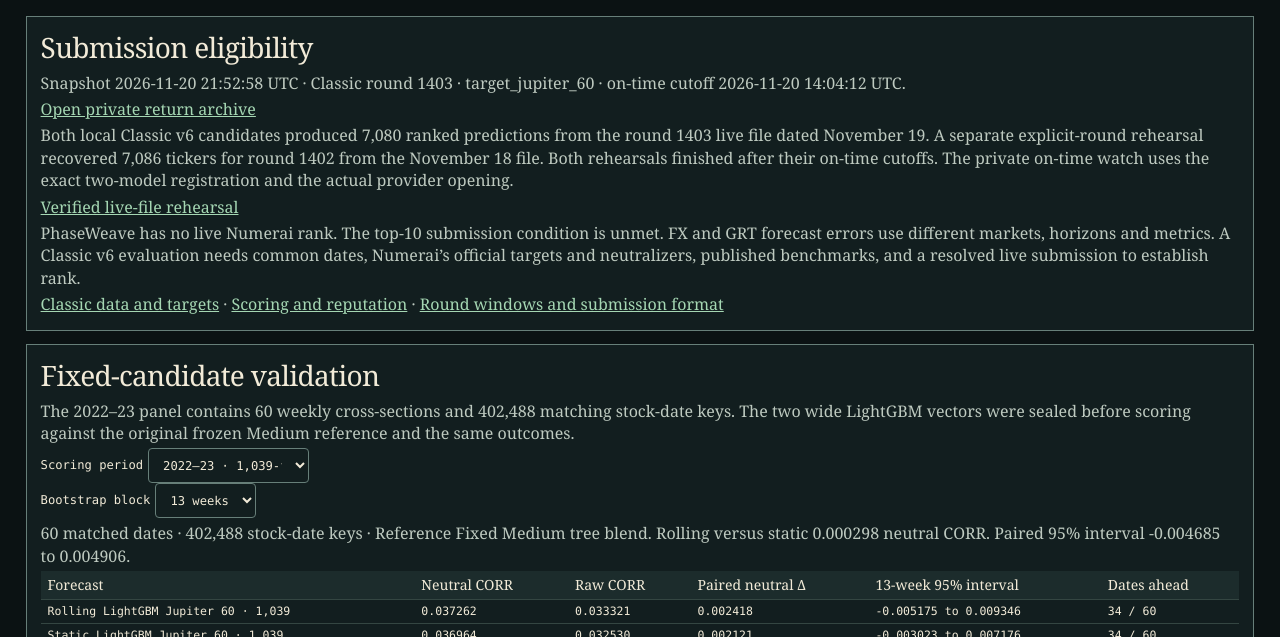
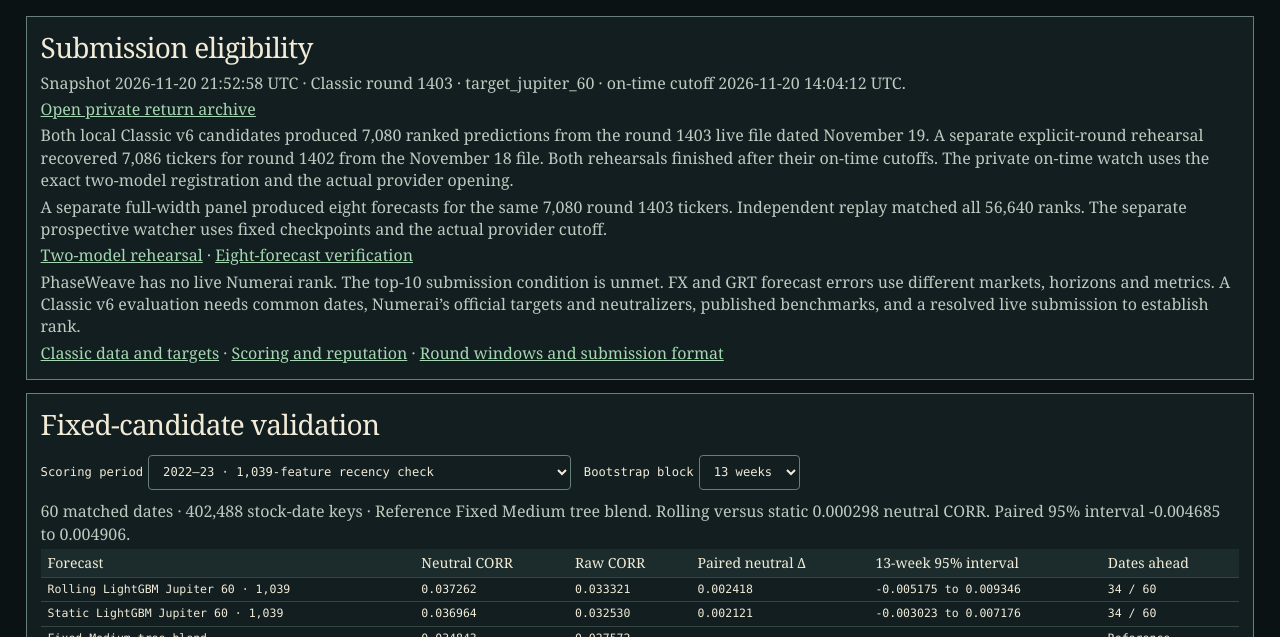
Before and after one commit to amelie-iska/phaseweave-lab, a plain HTML site: page numerai.html in a window 1280 px wide. Shown: the part 163-800 px from the top of the page. Drawn offline with Linux system fonts and the light colour scheme.

Commit message:
Publish Numerai full-width shadow verification and matched selector scores

```diff
--- a/architecture.css
+++ b/architecture.css
@@ -7,6 +7,9 @@
 .architecture button,.architecture select,.architecture label, #arch-stage-label { font: .76rem/1.4 var(--mono); }
 .architecture label { display:flex; align-items:center; gap:5px; }
 .architecture label select { max-width:22ch; }
+.arch-period-controls { display:flex; flex-wrap:wrap; gap:.4rem .8rem; margin-block:.65rem; }
+.arch-period-controls label { min-width:0; flex-wrap:wrap; }
+.arch-period-controls label select { max-width:100%; min-width:0; text-overflow:ellipsis; }
 .architecture input[type="range"] { width:82px; }
 .architecture #arch-depth { width:clamp(140px,25vw,350px); }
 .arch-grid { display:grid; grid-template-columns:minmax(0,1.67fr) minmax(300px,1fr); gap:12px; }
--- /dev/null
+++ b/numerai-development-disagreement-v1.json
@@ -0,0 +1,191 @@
+{
+  "by_year": {
+    "neutral_corr": {
+      "2020": {
+        "dates": 26,
+        "mean": {
+          "diverse-target-fullwidth-blend": 0.018758846693275148,
+          "gate": 0.019070264621465174,
+          "lgbm_jupiter_60": 0.0276927775833729,
+          "same-target-fullwidth-blend": 0.01903360323800077
+        }
+      },
+      "2021": {
+        "dates": 53,
+        "mean": {
+          "diverse-target-fullwidth-blend": 0.05535240704451611,
+          "gate": 0.05466602017883722,
+          "lgbm_jupiter_60": 0.06057852339368287,
+          "same-target-fullwidth-blend": 0.05520485937976256
+        }
+      }
+    },
+    "raw_corr": {
+      "2020": {
+        "dates": 26,
+        "mean": {
+          "diverse-target-fullwidth-blend": 0.013562117296062343,
+          "gate": 0.01503120623374826,
+          "lgbm_jupiter_60": 0.019517546336944854,
+          "same-target-fullwidth-blend": 0.014949320740285802
+        }
+      },
+      "2021": {
+        "dates": 53,
+        "mean": {
+          "diverse-target-fullwidth-blend": 0.044884773662149186,
+          "gate": 0.04617984292587692,
+          "lgbm_jupiter_60": 0.05250167925411013,
+          "same-target-fullwidth-blend": 0.04781141408101698
+        }
+      }
+    }
+  },
+  "choices": {
+    "diverse-target-fullwidth-blend": 23,
+    "same-target-fullwidth-blend": 56
+  },
+  "comparisons": {
+    "neutral_corr": {
+      "diverse-target-fullwidth-blend": {
+        "delta": -0.0003579954145321655,
+        "paired_ci13": [
+          -0.003360177152516508,
+          0.0023841987665949266
+        ],
+        "paired_ci26": [
+          -0.0036413579038393315,
+          0.0020363833623867128
+        ],
+        "ties": 23,
+        "wins": 27
+      },
+      "lgbm_jupiter_60": {
+        "delta": -0.006804405156916717,
+        "paired_ci13": [
+          -0.012375019469538513,
+          -0.0012306079949846026
+        ],
+        "paired_ci26": [
+          -0.011991589107112937,
+          -0.002851607141053406
+        ],
+        "ties": 0,
+        "wins": 23
+      },
+      "same-target-fullwidth-blend": {
+        "delta": -0.0003494339453034012,
+        "paired_ci13": [
+          -0.0009986312359345133,
+          0.00030708605620126357
+        ],
+        "paired_ci26": [
+          -0.001031437219543589,
+          0.00020117824430034107
+        ],
+        "ties": 56,
+        "wins": 6
+      }
+    },
+    "raw_corr": {
+      "diverse-target-fullwidth-blend": {
+        "delta": 0.0013523415614861412,
+        "paired_ci13": [
+          -0.00035524206901360204,
+          0.003154343830189431
+        ],
+        "paired_ci26": [
+          -0.0004046799114555779,
+          0.002723194616618511
+        ],
+        "ties": 23,
+        "wins": 35
+      },
+      "lgbm_jupiter_60": {
+        "delta": -0.005717748963031286,
+        "paired_ci13": [
+          -0.010706750953023132,
+          -0.0011906743530754732
+        ],
+        "paired_ci26": [
+          -0.010713292787450307,
+          -0.0018871861433327499
+        ],
+        "ties": 0,
+        "wins": 25
+      },
+      "same-target-fullwidth-blend": {
+        "delta": -0.0010676487138278332,
+        "paired_ci13": [
+          -0.0021414001735813844,
+          -0.00019822142666320276
+        ],
+        "paired_ci26": [
+          -0.00212920454080019,
+          -0.00014833150794926216
+        ],
+        "ties": 56,
+        "wins": 4
+      }
+    }
+  },
+  "dates_previously_scored": true,
+  "format": "phaseweave.numerai-development-disagreement.v1",
+  "independent_receipt_sha256": "8ff3eb201ed88428448d44df619f1ff52e6308b9ce01aff0fbac4acf57185bea",
+  "independent_verification": {
+    "aggregate_sha256": "009ddeee0ce1e19c913fd9715f31025467a349c620cb56cd42be483b5f8cce46",
+    "disagreement_max_abs": 4.440892098500626e-16,
+    "independent_choice_matches": 79,
+    "max_ci_error": 3.469446951953614e-18,
+    "max_delta_error": 1.734723475976807e-18,
+    "paired_ci_verified": 12,
+    "paired_deltas_verified": 6,
+    "source_sha256": "c6803fd9736097ae15f91f3a62ced4c4ddf507a09b06f3df82bae60e393b0893",
+    "verified": true
+  },
+  "means": {
+    "neutral_corr": {
+      "diverse-target-fullwidth-blend": 0.04330895680233554,
+      "gate": 0.042950961387803376,
+      "lgbm_jupiter_60": 0.04975536654472009,
+      "same-target-fullwidth-blend": 0.04330039533310678
+    },
+    "raw_corr": {
+      "diverse-target-fullwidth-blend": 0.034576051313816795,
+      "gate": 0.035928392875302945,
+      "lgbm_jupiter_60": 0.04164614183833422,
+      "same-target-fullwidth-blend": 0.03699604158913077
+    }
+  },
+  "method": {
+    "bootstrap_draws": 10000,
+    "bootstrap_seed": 20261121,
+    "circular_blocks_weeks": [
+      13,
+      26
+    ],
+    "era_dates": [
+      "2020-07-03",
+      "2021-12-31"
+    ],
+    "primary": "gate minus fixed diverse-target blend, equal-era mean neutral correlation",
+    "score": "target_jupiter_60",
+    "warmup_window_weeks": 26
+  },
+  "new_download_bytes": 0,
+  "packaged_reproduction": {
+    "aggregate_sha256": "fc297fa0c4841d9517aaeb592f7a8b011c9afe28972232537bb8abf12fbd723a",
+    "all_numeric_results_identical": true,
+    "selections_sha256": "202c963adefa32bf745800d03314646954c977ef7715ef19701f34b9de389930",
+    "source_sha256": "80c380765290eaf5a2d0c6bc2229c4d04a7ad5c76cd012dce878eabf7b9ada40"
+  },
+  "per_date_input_sha256": "eb99c918179a2c2a9b1bf6d44aefe0ac19dd6104264871fbd12432bb29c4c61b",
+  "prediction_freeze_sha256": "6d190d153d2dbed673215b7c243cb914edcd75d62b54d723f78c34d60423dee5",
+  "prospective_rounds": 0,
+  "raw_target_files_opened": false,
+  "registration_sha256": "c70a530103b7a2c07951f6a91dd51baea912ba011c41d7fb5ce3e307bc84386a",
+  "scored_dates": 79,
+  "scored_stock_dates": 535636,
+  "source_aggregate_sha256": "009ddeee0ce1e19c913fd9715f31025467a349c620cb56cd42be483b5f8cce46",
+  "warmup_dates": 26
+}
--- a/numerai.html
+++ b/numerai.html
@@ -18,18 +18,20 @@
    <p id="numerai-session" role="status">Loading the public leaderboard receipt.</p>
    <p><a href="returns.html">Open private return archive</a></p>
    <p>Both local Classic v6 candidates produced 7,080 ranked predictions from the round 1403 live file dated November 19. A separate explicit-round rehearsal recovered 7,086 tickers for round 1402 from the November 18 file. Both rehearsals finished after their on-time cutoffs. The private on-time watch uses the exact two-model registration and the actual provider opening.</p>
-   <p><a href="numerai-shadow-rehearsal-v1.json">Verified live-file rehearsal</a></p>
+   <p>A separate full-width panel produced eight forecasts for the same 7,080 round 1403 tickers. Independent replay matched all 56,640 ranks. The separate prospective watcher uses fixed checkpoints and the actual provider cutoff.</p>
+   <p><a href="numerai-shadow-rehearsal-v1.json">Two-model rehearsal</a> · <a href="numerai-fullwidth-shadow-rehearsal-v1.json">Eight-forecast verification</a></p>
    <p>PhaseWeave has no live Numerai rank. The top-10 submission condition is unmet. FX and GRT forecast errors use different markets, horizons and metrics. A Classic v6 evaluation needs common dates, Numerai’s official targets and neutralizers, published benchmarks, and a resolved live submission to establish rank.</p>
    <p><a href="https://docs.numer.ai/numerai-tournament/data">Classic data and targets</a> · <a href="https://docs.numer.ai/numerai-tournament/scoring">Scoring and reputation</a> · <a href="https://docs.numer.ai/numerai-tournament/submissions">Round windows and submission format</a></p>
   </section>
   <section class="arch-panel" id="fresh-validation"><h2>Fixed-candidate validation</h2>
-   <p>The 2022–23 panel contains 60 weekly cross-sections and 402,488 matching stock-date keys. The two wide LightGBM vectors were sealed before scoring against the original frozen Medium reference and the same outcomes.</p>
-   <label>Scoring period <select id="numerai-fresh-period"><option value="wide">2022–23 · 1,039-feature recency check</option><option value="preterminal">Jul–Sep 2024 · nine frozen forecasts</option><option value="audit">2022–23 · original candidate audit</option><option value="development">2020–21 · reused development with published LightGBM</option><option value="multitarget">2020–21 · wide target diversity</option><option value="scale">2020–21 · 350 vs 1,017 vs 1,039 LightGBM inputs</option><option value="rolling">2021 · rolling vs static training</option></select></label>
+   <div class="arch-period-controls">
+   <label>Scoring period <select id="numerai-fresh-period"><option value="wide">2022–23 · 1,039-feature recency check</option><option value="preterminal">Jul–Sep 2024 · nine frozen forecasts</option><option value="audit">2022–23 · original candidate audit</option><option value="development">2020–21 · reused development with published LightGBM</option><option value="multitarget">2020–21 · wide target diversity</option><option value="disagreement">2020–21 · disagreement selector</option><option value="scale">2020–21 · 350 vs 1,017 vs 1,039 LightGBM inputs</option><option value="rolling">2021 · rolling vs static training</option></select></label>
    <label>Bootstrap block <select id="numerai-fresh-block"><option value="13">13 weeks</option><option value="26">26 weeks</option></select></label>
+   </div>
    <p id="numerai-fresh-summary" role="status">Loading the scored comparison.</p>
-   <div class="arch-scroll" id="numerai-fresh-table"></div>
+   <div class="arch-scroll" id="numerai-fresh-table" role="region" aria-label="Matched scores" tabindex="0"></div>
    <p>Paired intervals use circular weekly-block resampling for overlapping outcomes. The 2022–23 and 2024 comparisons use the fixed Medium tree blend as reference. Published LightGBM is available on the 2020–21 periods shown here.</p>
-   <p><a href="numerai-preterminal-2024-v1.json">July–September 2024 frozen audit</a> · <a href="numerai-wide-2022-23-v1.json">Wide recency result</a> · <a href="numerai-2022-23-validation-v1.json">Original candidate audit</a> · <a href="numerai-fullwidth-multitarget-v1.json">Wide target diversity</a> · <a href="numerai-neural-development-v1.json">Benchmark development results</a> · <a href="numerai-historical-uncertainty-v1.json">2019 and 2020–21 uncertainty</a> · <a href="numerai-scale-development-v1.json">Feature breadth results</a> · <a href="numerai-rolling-development-v1.json">Matched 2021 recency results</a></p>
+   <p><a href="numerai-preterminal-2024-v1.json">July–September 2024 frozen audit</a> · <a href="numerai-wide-2022-23-v1.json">Wide recency result</a> · <a href="numerai-2022-23-validation-v1.json">Original candidate audit</a> · <a href="numerai-fullwidth-multitarget-v1.json">Wide target diversity</a> · <a href="numerai-development-disagreement-v1.json">Disagreement selector</a> · <a href="numerai-neural-development-v1.json">Benchmark development results</a> · <a href="numerai-historical-uncertainty-v1.json">2019 and 2020–21 uncertainty</a> · <a href="numerai-scale-development-v1.json">Feature breadth results</a> · <a href="numerai-rolling-development-v1.json">Matched 2021 recency results</a></p>
   </section>
   <section class="arch-panel" id="peer-freeze"><h2>Frozen Classic peer comparison</h2>
    <p>Ten public model IDs were fixed on November 21, 2026 at 02:24:47 UTC, in the provider’s MMC60 order. Rank 10, valois400_ty, had reputation 0.014322. The forward comparison begins with the first eligible Saturday opening after the freeze. Round scores must resolve at day 60 under the same Jupiter regime. PhaseWeave has no verified live rank.</p>
--- a/numerai.js
+++ b/numerai.js
@@ -105,6 +105,39 @@ async function breadthComparison() {
 }
 breadthComparison().catch(()=>{get("numerai-breadth-summary").textContent="The breadth comparison receipt could not load.";});
 
+function disagreementReport(source) {
+  const neutral = source.comparisons.neutral_corr;
+  const oppositeInterval = bounds => [-bounds[1], -bounds[0]];
+  const primary = neutral["diverse-target-fullwidth-blend"];
+  const overall = Object.fromEntries(Object.entries(source.means.neutral_corr).map(([id, score]) => {
+    const comparator = neutral[id];
+    return [id, {
+      neutral_corr: score,
+      raw_corr: source.means.raw_corr[id],
+      ...(comparator ? {
+        neutral_corr_delta: -comparator.delta,
+        neutral_corr_paired_ci_13_weeks: oppositeInterval(comparator.paired_ci13),
+        neutral_corr_paired_ci_26_weeks: oppositeInterval(comparator.paired_ci26),
+        neutral_corr_wins: source.scored_dates - comparator.wins - comparator.ties,
+      } : {}),
+    }];
+  }));
+  return {
+    dates: source.scored_dates,
+    keys: source.scored_stock_dates,
+    reference: "gate",
+    context: " Reused development dates. The rule selected the diverse blend on "
+      + source.choices["diverse-target-fullwidth-blend"] + " dates and the same-target blend on "
+      + source.choices["same-target-fullwidth-blend"] + ".",
+    overall,
+    primary: {
+      neutral_corr_delta: primary.delta,
+      neutral_corr_paired_ci_13_weeks: primary.paired_ci13,
+      neutral_corr_paired_ci_26_weeks: primary.paired_ci26,
+    },
+  };
+}
+
 async function fixedCandidateComparison() {
   const paths = {
     wide: "numerai-wide-2022-23-v1.json",
@@ -112,13 +145,15 @@ async function fixedCandidateComparison() {
     audit: "numerai-2022-23-validation-v1.json",
     development: "numerai-neural-development-v1.json",
     multitarget: "numerai-fullwidth-multitarget-v1.json",
+    disagreement: "numerai-development-disagreement-v1.json",
     scale: "numerai-scale-development-v1.json",
     rolling: "numerai-rolling-development-v1.json",
   };
   const reports = await Promise.all(Object.entries(paths).map(async ([key, path]) => {
     const response = await fetch(path);
     if (!response.ok) throw Error("Validation receipt unavailable");
-    return [key, await response.json()];
+    const body = await response.json();
+    return [key, key === "disagreement" ? disagreementReport(body) : body];
   }));
   const periods = Object.fromEntries(reports);
   const select = get("numerai-fresh-period");
@@ -127,6 +162,7 @@ async function fixedCandidateComparison() {
   const results = get("numerai-fresh-table");
   const labels = {
     lgbm_jupiter_60: "Published LightGBM Jupiter 60",
+    gate: "Predictor disagreement selector",
     "local-lightgbm-jupiter60": "Local LightGBM Jupiter 60 · 350",
     binned: "Local LightGBM Jupiter 60 · 1,017",
     all_numeric: "Static LightGBM Jupiter 60 · 1,039",
@@ -150,14 +186,14 @@ async function fixedCandidateComparison() {
     const boundsKey = "neutral_corr_paired_ci_"+block.value+"_weeks";
     const interval = score => score[boundsKey]?.map(num).join(" to ") ?? "Unavailable";
     const contrast = {wide: "Rolling versus static", multitarget: "Diverse versus same-target",
-      preterminal:"Diverse versus same-target"}[select.value];
+      preterminal:"Diverse versus same-target", disagreement:"Selector versus fixed diverse-target"}[select.value];
     const primary = contrast ? " "+contrast+" "+num(report.primary.neutral_corr_delta)
       +" neutral CORR." : "";
     const precision = select.value === "preterminal"
       ? " The 13-date panel cannot support either configured block interval."
       : contrast ? " Paired 95% interval "+interval(report.primary)+"." : "";
     summary.textContent = report.dates + " matched dates · " + report.keys.toLocaleString("en-US")
-      + " stock-date keys · Reference " + (labels[report.reference] ?? report.reference) + "." + primary + precision;
+      + " stock-date keys · Reference " + (labels[report.reference] ?? report.reference) + "." + primary + precision + (report.context ?? "");
     results.replaceChildren(table(
       ["Forecast", "Neutral CORR", "Raw CORR", "Paired neutral Δ", block.value+"-week 95% interval", "Dates ahead"],
       entries.map(([key, score]) => [labels[key] ?? key, num(score.neutral_corr), num(score.raw_corr),
```
Also changed, not shown: numerai-fullwidth-shadow-rehearsal-v1.json (added, +38 -0 lines).
